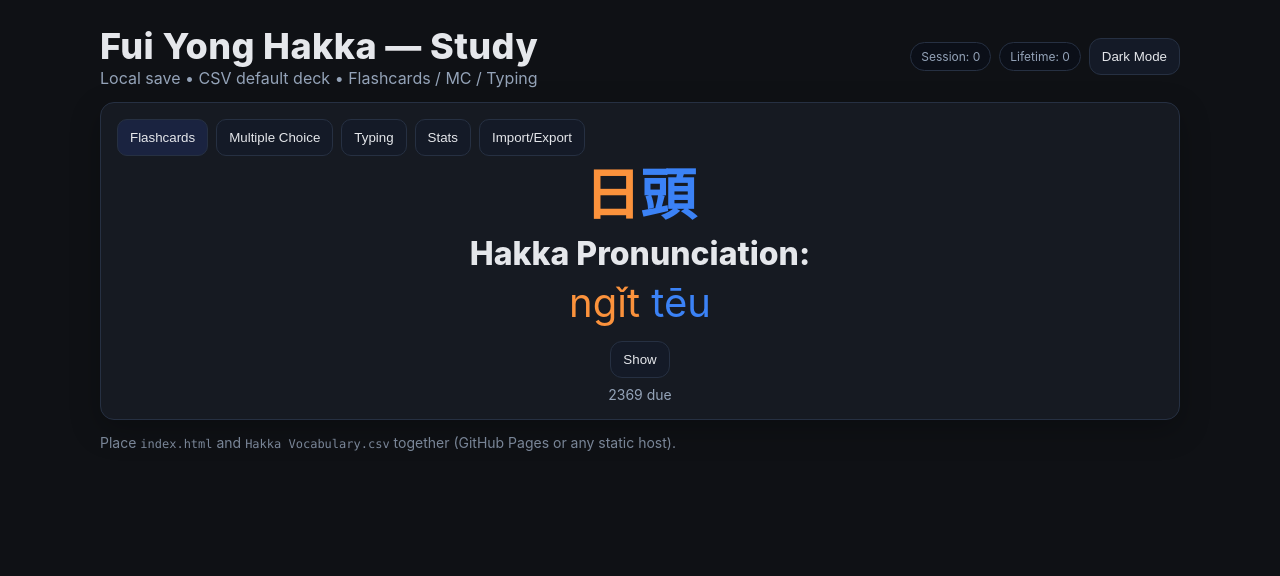
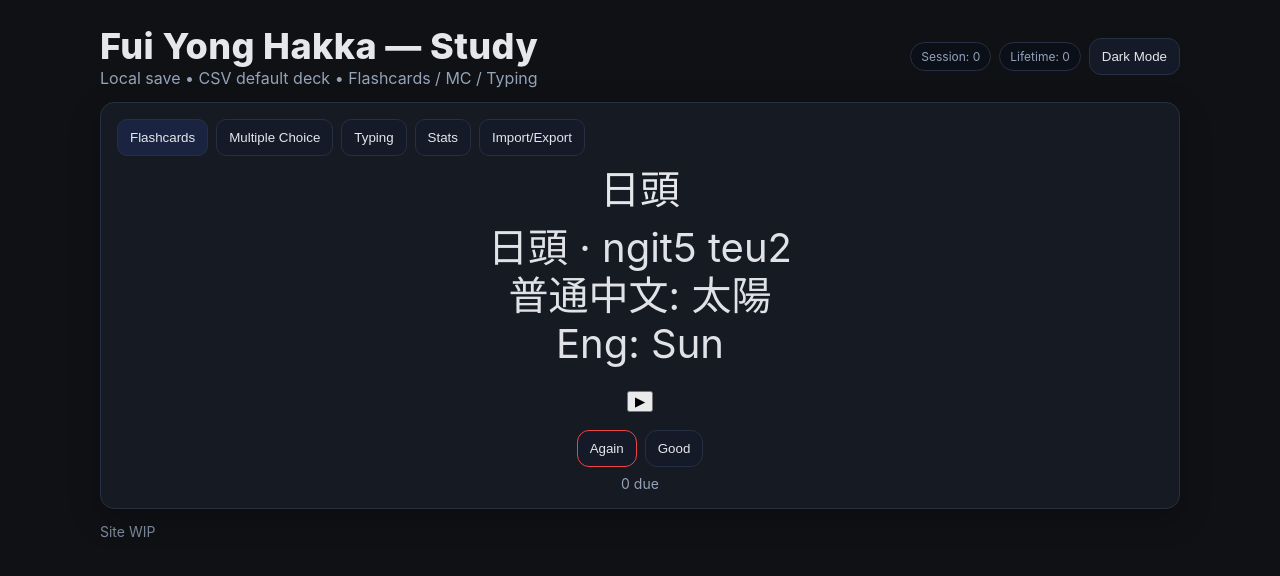
Before and after one commit to Hydramus/Hakka-flashcards-site, a plain HTML site: page index.html in a window 1280 px wide. Both pictures are taken after a click on the button "Show". Drawn offline with Linux system fonts and the light colour scheme.

Commit message:
updating flashcards

```diff
--- a/index.html
+++ b/index.html
@@ -34,6 +34,7 @@
     .pron{font-size:40px; margin:6px 0 8px}
     input[type="text"], textarea, select{background:#0b0f18;color:var(--ink);border:1px solid var(--line);border-radius:10px;padding:10px}
   </style>
+
 </head>
 <body>
   <div class="container">
@@ -126,7 +127,7 @@
       </section>
     </div>
 
-    <footer class="small" style="margin-top:14px;opacity:.8">Place <span class="mono">index.html</span> and <span class="mono">Hakka Vocabulary.csv</span> together (GitHub Pages or any static host).</footer>
+    <footer class="small" style="margin-top:14px;opacity:.8">Site WIP</footer>
   </div>
 
   <script>
@@ -183,9 +184,19 @@
   function colorizeCharacters(chars, pron){const tones=extractTones(pron); const out=[]; for(let i=0;i<chars.length;i++){out.push(toneSpan(chars[i], tones[i%tones.length]||'2'));} return out.join('');}
   function convertToneNumbersToDiacritics(pron){return pron.replace(/([A-Za-z]+)([1-6])/g,(m,syl,t)=>{const mark=TONE_DIACRITICS[t]||'';const vs=[...syl].map((c,i)=>'aeiouAEIOU'.includes(c)?i:-1).filter(i=>i>=0);let idx=vs.length>=2?vs[vs.length-2]:(vs[0]??-1);if(idx>=0){syl=syl.slice(0,idx+1)+mark+syl.slice(idx+1);}return toneSpan(syl,t);});}
 
+/*
   // ===== TTS =====
   const TTS_API_URL='https://Chaak2.pythonanywhere.com/TTS/hakka';
-  function playTTS(pron){ const url=`${TTS_API_URL}/${encodeURIComponent((pron||'').trim())}?voice=male&speed=1`; new Audio(url).play().catch(()=>{}); }
+  function playTTS(pron){ const url=`${TTS_API_URL}/${encodeURIComponent((pron||'').trim())}?voice=male&speed=0.5`; new Audio(url).play().catch(()=>{}); }
+*/
+
+  // ========= TTS (same API as your Anki builder) =========
+  const TTS_API_URL = "https://Chaak2.pythonanywhere.com/TTS/hakka";
+  function playTTS(pron){
+  const url = `${TTS_API_URL}/${encodeURIComponent((pron||'').trim())}?voice=male&speed=1`;
+  new Audio(url).play().catch(()=>{ /* ignore blocked play on very strict browsers */ });
+}
+
 
   // ===== Render helpers =====
   function frontHTML(row){return `<div class="char">${colorizeCharacters(row.hakka_chars,row.pronunciation)}</div><div class="label">Hakka Pronunciation:</div><div class="pron">${convertToneNumbersToDiacritics(row.pronunciation)}</div>`;}
@@ -245,6 +256,8 @@
     $('stat-due').textContent=due; $('stat-new').textContent=newc; $('stat-review').textContent=review; $('stat-total').textContent=total;
   }
 
+/*
+
   // ===== Flashcards =====
   function showFlash(){
     const btnShow=$('btn-show'); const rateIds=['btn-again','btn-hard','btn-good','btn-easy'];
@@ -265,6 +278,105 @@
     reviewQueue.splice(currentIndex,1); currentIndex = reviewQueue.length? Math.min(currentIndex, reviewQueue.length-1) : null;
     buildQueue(); showFlash();
   }
+
+*/
+
+  // ========= Deck & Queue (CSV default) =========
+let deck = [];            // [{hakka, pron, mandarin, eng}]
+let queue = [];           // indices into deck
+let cur = null;           // index into queue
+
+// minimal CSV loader so the default deck works on deploy
+function parseCSV(text){
+  const rows=[]; let cur=''; let inQ=false; let cols=[]; const push=()=>{cols.push(cur);cur='';};
+  for(let i=0;i<text.length;i++){
+    const ch=text[i]; if(ch==='\r') continue;
+    if(ch==='\n'){ if(inQ){cur+='\n';} else {push(); rows.push(cols); cols=[];} continue; }
+    if(ch==='"'){ inQ=!inQ; continue; }
+    if(ch===',' && !inQ){ push(); continue; }
+    cur+=ch;
+  }
+  if(cur.length||cols.length){ push(); rows.push(cols); }
+  return rows;
+}
+
+async function loadDefaultCSV(){
+  try{
+    const res = await fetch('Hakka%20Vocabulary.csv');
+    if(!res.ok) return [];
+    const txt = await res.text();
+    const rows = parseCSV(txt); if(!rows.length) return [];
+    const h = rows[0];
+    const idx = { mandarin: h.indexOf('普通中文'), hakka: h.indexOf('客家汉字'), pron: h.indexOf('Hakka Pronunciation'), eng: h.indexOf('English Definition') };
+    return rows.slice(1).map(r=>({
+      mandarin: r[idx.mandarin]||'', hakka: r[idx.hakka]||'', pron: r[idx.pron]||'', eng: r[idx.eng]||''
+    })).filter(x=>x.hakka && x.pron);
+  }catch(e){ return []; }
+}
+
+function buildQueue(){
+  queue = deck.map((_,i)=>i);
+  cur = queue.length ? 0 : null;
+}
+
+// ========= Flashcards (stable show/reveal) =========
+function showFlash(){
+  const elFront = document.getElementById('flash-front');
+  const elBack  = document.getElementById('flash-back');
+  const btnShow = document.getElementById('btn-show');
+  const btnAgain= document.getElementById('btn-again');
+  const btnGood = document.getElementById('btn-good');
+
+  if(cur==null){
+    elFront.textContent='All done for now!';
+    elBack.style.display='none';
+    btnShow.style.display='inline-block';
+    btnAgain.style.display='none';
+    btnGood.style.display='none';
+    return;
+  }
+  const c = deck[queue[cur]];
+  // FRONT: only Hakka side
+  elFront.textContent = c.hakka;
+  elBack.style.display = 'none';
+  elBack.innerHTML = '';
+  btnShow.style.display = 'inline-block';
+  btnAgain.style.display = 'none';
+  btnGood .style.display = 'none';
+}
+
+function revealFlash(){
+  if(cur==null) return;
+  const c = deck[queue[cur]];
+  const elBack  = document.getElementById('flash-back');
+  const btnShow = document.getElementById('btn-show');
+  const btnAgain= document.getElementById('btn-again');
+  const btnGood = document.getElementById('btn-good');
+
+  elBack.innerHTML = `${c.hakka} · ${c.pron}<br>普通中文: ${c.mandarin || ''}<br>Eng: ${c.eng || ''} <br><button id="play-tts">▶</button>`;
+  elBack.style.display = 'block';
+  btnShow.style.display = 'none';
+  btnAgain.style.display = 'inline-block';
+  btnGood .style.display = 'inline-block';
+
+  // wire (and autoplay handled below)
+  const pb = document.getElementById('play-tts'); if(pb){ pb.onclick = ()=>playTTS(c.pron); }
+  playTTS(c.pron); // autoplay after a user click (Show) → allowed by most browsers
+}
+
+function rate(rating){
+  if(cur==null) return;
+  // naive scheduler: next card; (you can plug your SRS here later)
+  cur = (cur+1 < queue.length) ? cur+1 : null;
+  if(rating==='Good') bumpStreak();
+  showFlash();
+}
+
+// hook events
+document.getElementById('btn-show').onclick = revealFlash;
+document.getElementById('btn-again').onclick = ()=>rate('Again');
+document.getElementById('btn-good').onclick  = ()=>rate('Good');
+
 
   // ===== Multiple Choice =====
   function nextMC(){
@@ -330,6 +442,12 @@
   // ===== Tabs =====
   document.querySelectorAll('[role="tab"]').forEach(tab=>{tab.addEventListener('click',()=>{document.querySelectorAll('.tabpanel').forEach(p=>p.setAttribute('aria-hidden','true')); document.getElementById('panel-'+tab.dataset.panel).setAttribute('aria-hidden','false'); document.querySelectorAll('[role="tab"]').forEach(t=>t.setAttribute('aria-selected','false')); tab.setAttribute('aria-selected','true'); if(tab.dataset.panel==='mc') nextMC(); if(tab.dataset.panel==='typing') nextTyping(); if(tab.dataset.panel==='flash') showFlash(); if(tab.dataset.panel==='stats') summarizeStats();});});
 
+// ========= Bootstrap (load CSV → queue → first front) =========
+(async function(){
+
+})();
+
+
   // ===== Bootstrap: load default CSV into a deck on first run =====
   (async function(){
     if(Object.keys(decks).length===0){
@@ -338,6 +456,7 @@
     }
     setLife(getLife()); setSession(0);
     loadAllCards();
+      deck = await loadDefaultCSV();
     buildQueue(); showFlash(); summarizeStats();
   })();
   </script>
```
